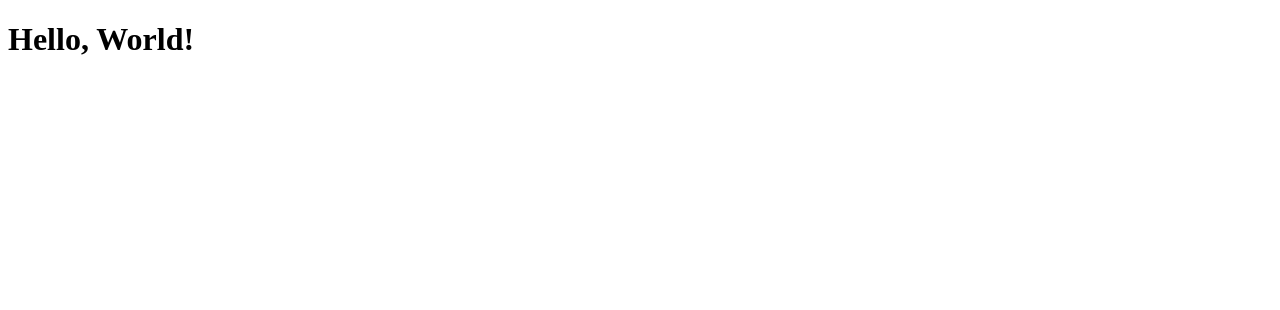
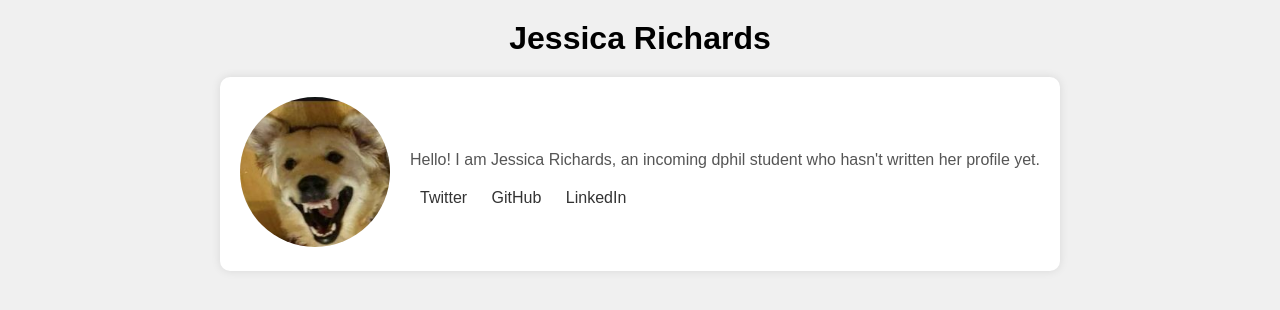
Before and after one commit to jessica-richards/jessica-richards.github.io, a plain HTML site: page index.html in a window 1280 px wide. Drawn offline with Linux system fonts and the light colour scheme.

Commit message:
basic profile

```diff
--- a/index.html
+++ b/index.html
@@ -3,9 +3,67 @@
 <head>
     <meta charset="UTF-8">
     <meta name="viewport" content="width=device-width, initial-scale=1.0">
-    <title>Hello World</title>
+    <title>Jessica Richards</title>
+    <style>
+        body {
+            font-family: Arial, sans-serif;
+            margin: 0;
+            padding: 0;
+            display: flex;
+            flex-direction: column;
+            align-items: center;
+            background-color: #f0f0f0;
+        }
+        h1 {
+            margin: 20px 0;
+        }
+        .container {
+            display: flex;
+            align-items: center;
+            background: white;
+            padding: 20px;
+            border-radius: 10px;
+            box-shadow: 0 0 10px rgba(0, 0, 0, 0.1);
+        }
+        .profile-picture {
+            margin-right: 20px;
+        }
+        .profile-picture img {
+            border-radius: 50%;
+            width: 150px;
+            height: 150px;
+        }
+        .content {
+            text-align: left;
+        }
+        .content p {
+            margin: 10px 0;
+            color: #555;
+        }
+        .social-links {
+            margin-top: 20px;
+        }
+        .social-links a {
+            margin: 0 10px;
+            text-decoration: none;
+            color: #333;
+        }
+    </style>
 </head>
 <body>
-    <h1>Hello, World!</h1>
+    <h1>Jessica Richards</h1>
+    <div class="container">
+        <div class="profile-picture">
+            <img src="profile.jpg" alt="My dog">
+        </div>
+        <div class="content">
+            <p>Hello! I am Jessica Richards, an incoming dphil student who hasn't written her profile yet.</p>
+            <div class="social-links">
+                <a href="https://twitter.com/johndoe" target="_blank">Twitter</a>
+                <a href="https://github.com/johndoe" target="_blank">GitHub</a>
+                <a href="https://linkedin.com/in/johndoe" target="_blank">LinkedIn</a>
+            </div>
+        </div>
+    </div>
 </body>
 </html>
```
Also changed, not shown: profile.jpg (added).
